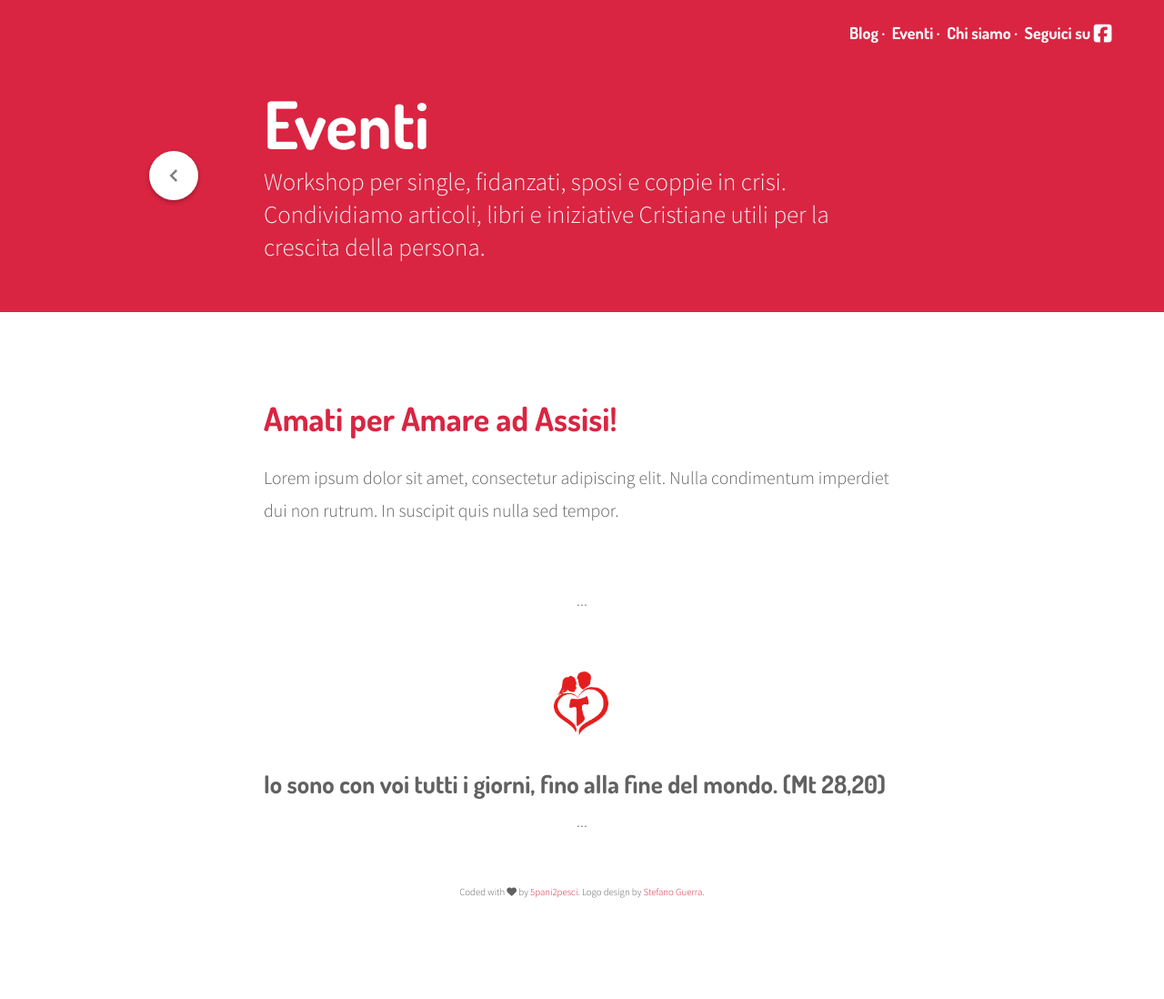
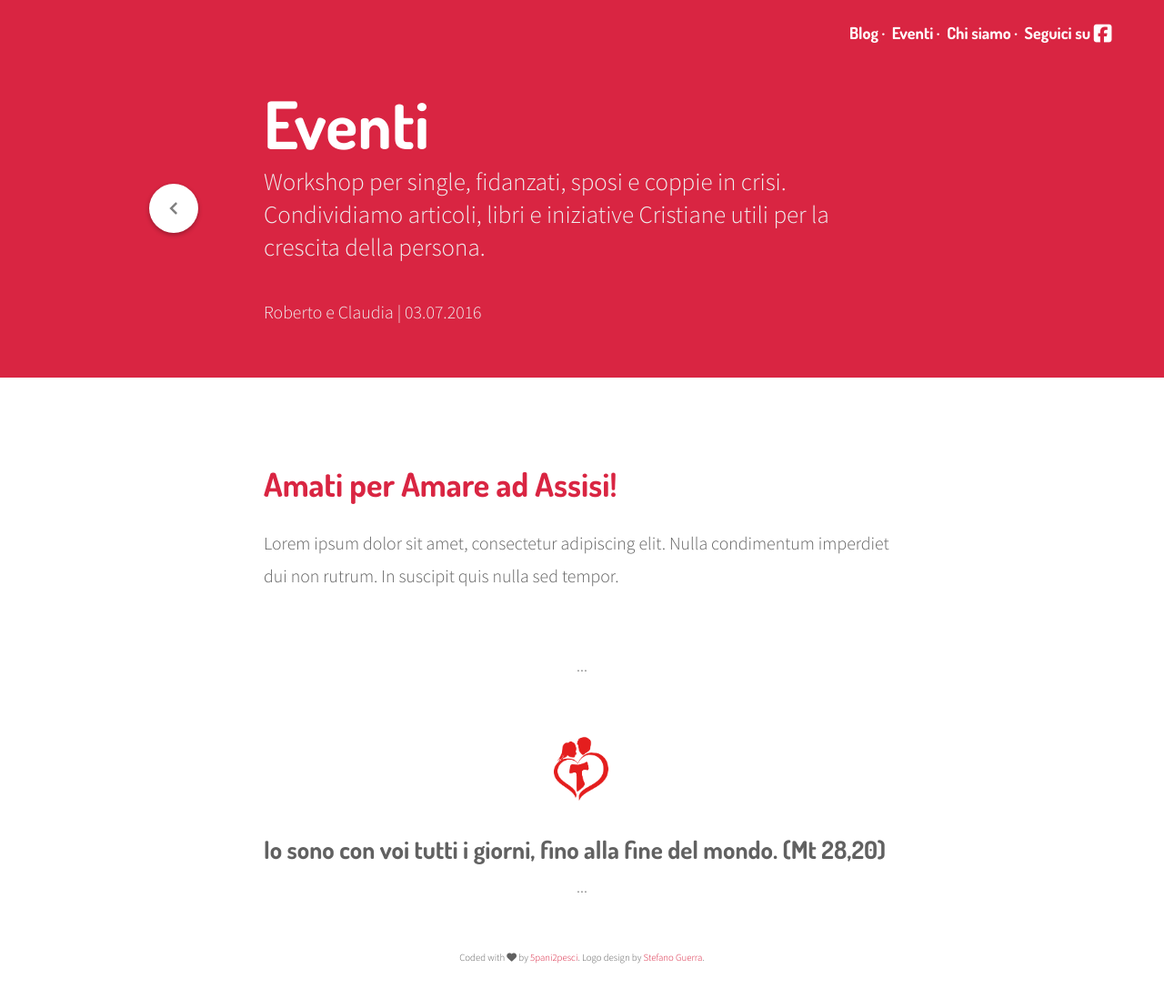
Before and after one commit to amatiperamare/amatiperamare.github.io, a Jekyll site: the page built from index/eventi.html, in a window 1280 px wide and 1113 px high. Shown: the top 1098 px of the window at 91% size. Built offline with Jekyll 4.4.1, drawn with Linux system fonts in a browser that asks for light colours; nearby versions of some CDN libraries.

Commit message:
Update _config.yml

```diff
--- a/_config.yml
+++ b/_config.yml
@@ -2,6 +2,9 @@
 title: Amati per amare
 timezone: UTC
 collections:
+  drafts:
+    title: Drafts
+    output: true
   events:
     title: Eventi
     output: true
@@ -17,6 +20,8 @@ defaults:
     path: ''
   values:
     layout: post
+    author: Roberto e Claudia
+    summary:
 description: 'Corsi per fidanzati, coppie di sposi e coppie in crisi. La psicologia
   al servizio della Paola di Dio, per proporre percorsi esperienziali per crescere
   umanamente e spiritualmente nella fede e nell''amore di coppia. Obbiettivi degli
```
